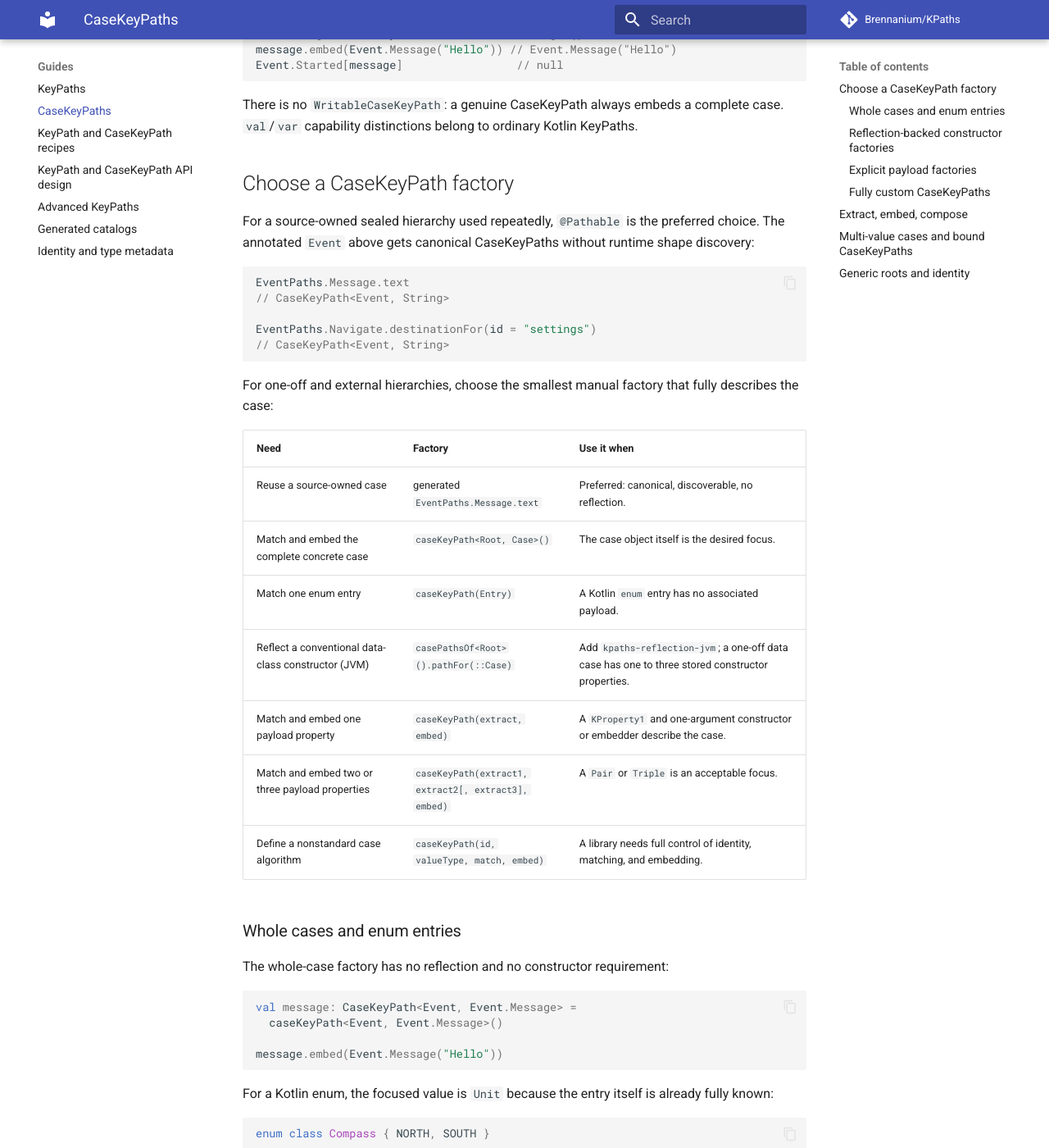
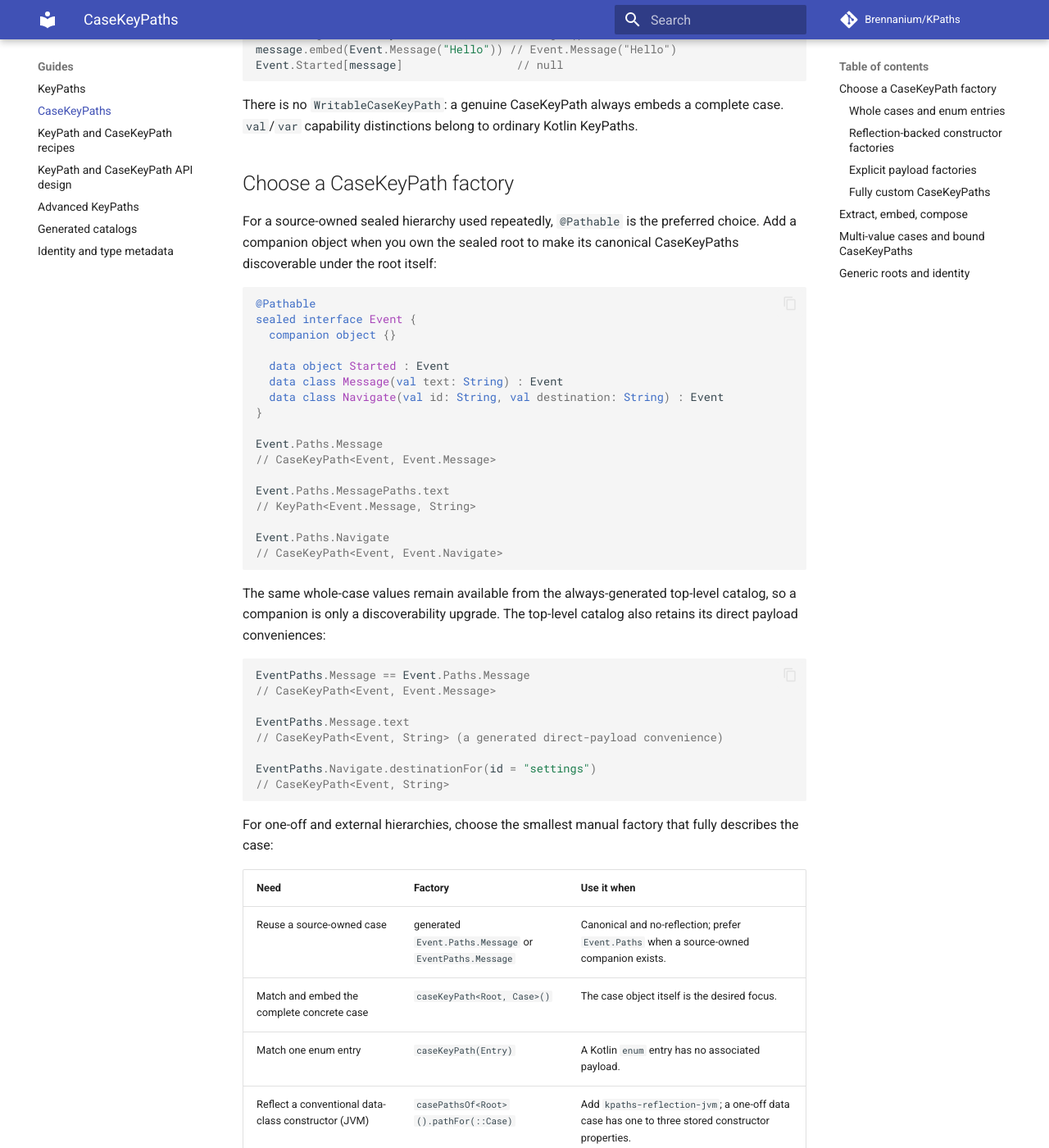
Before and after one commit to Brennanium/KPaths, an MkDocs documentation site: the page built from docs/case-paths.md, in a window 1280 px wide and 1400 px high, scrolled down 727 px. Shown: the whole window at 82% size. Built offline with MkDocs 1.6.1 and Material for MkDocs 9.7.7, drawn with Linux system fonts in a browser that asks for light colours; comment, search, counter and statistics services are not loaded.

Commit message:
Clarify generated catalog discovery

````diff
--- a/docs/case-paths.md
+++ b/docs/case-paths.md
@@ -34,12 +34,40 @@ There is no `WritableCaseKeyPath`: a genuine CaseKeyPath always embeds a complet
 
 ## Choose a CaseKeyPath factory
 
-For a source-owned sealed hierarchy used repeatedly, `@Pathable` is the preferred choice. The
-annotated `Event` above gets canonical CaseKeyPaths without runtime shape discovery:
+For a source-owned sealed hierarchy used repeatedly, `@Pathable` is the preferred choice. Add a
+companion object when you own the sealed root to make its canonical CaseKeyPaths discoverable under
+the root itself:
 
 ```kotlin
+@Pathable
+sealed interface Event {
+  companion object {}
+
+  data object Started : Event
+  data class Message(val text: String) : Event
+  data class Navigate(val id: String, val destination: String) : Event
+}
+
+Event.Paths.Message
+// CaseKeyPath<Event, Event.Message>
+
+Event.Paths.MessagePaths.text
+// KeyPath<Event.Message, String>
+
+Event.Paths.Navigate
+// CaseKeyPath<Event, Event.Navigate>
+```
+
+The same whole-case values remain available from the always-generated top-level catalog, so a
+companion is only a discoverability upgrade. The top-level catalog also retains its direct payload
+conveniences:
+
+```kotlin
+EventPaths.Message == Event.Paths.Message
+// CaseKeyPath<Event, Event.Message>
+
 EventPaths.Message.text
-// CaseKeyPath<Event, String>
+// CaseKeyPath<Event, String> (a generated direct-payload convenience)
 
 EventPaths.Navigate.destinationFor(id = "settings")
 // CaseKeyPath<Event, String>
@@ -50,7 +78,7 @@ case:
 
 | Need | Factory | Use it when |
 | --- | --- | --- |
-| Reuse a source-owned case | generated `EventPaths.Message.text` | Preferred: canonical, discoverable, no reflection. |
+| Reuse a source-owned case | generated `Event.Paths.Message` or `EventPaths.Message` | Canonical and no-reflection; prefer `Event.Paths` when a source-owned companion exists. |
 | Match and embed the complete concrete case | `caseKeyPath<Root, Case>()` | The case object itself is the desired focus. |
 | Match one enum entry | `caseKeyPath(Entry)` | A Kotlin `enum` entry has no associated payload. |
 | Reflect a conventional data-class constructor (JVM) | `casePathsOf<Root>().pathFor(::Case)` | Add `kpaths-reflection-jvm`; a one-off data case has one to three stored constructor properties. |
````
Also changed, not shown: README.md (+18 -4 lines), docs/generation.md (+33 -1 lines), docs/index.md (+2 -2 lines), docs/key-paths.md (+15 -5 lines), kpaths-annotations/src/main/kotlin/dev/kpaths/annotations/package.md (+4 -0 lines), 1 other file.
